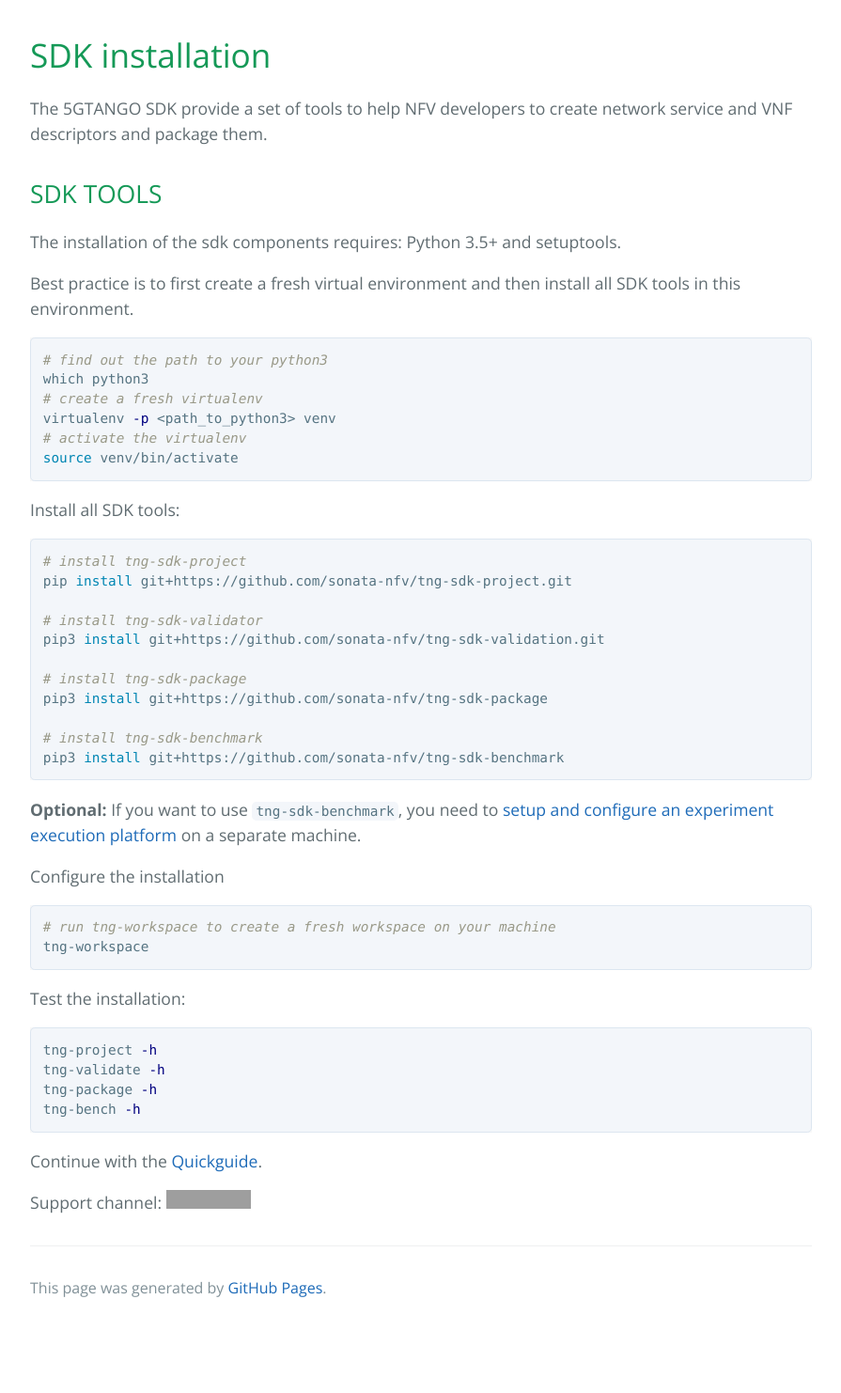
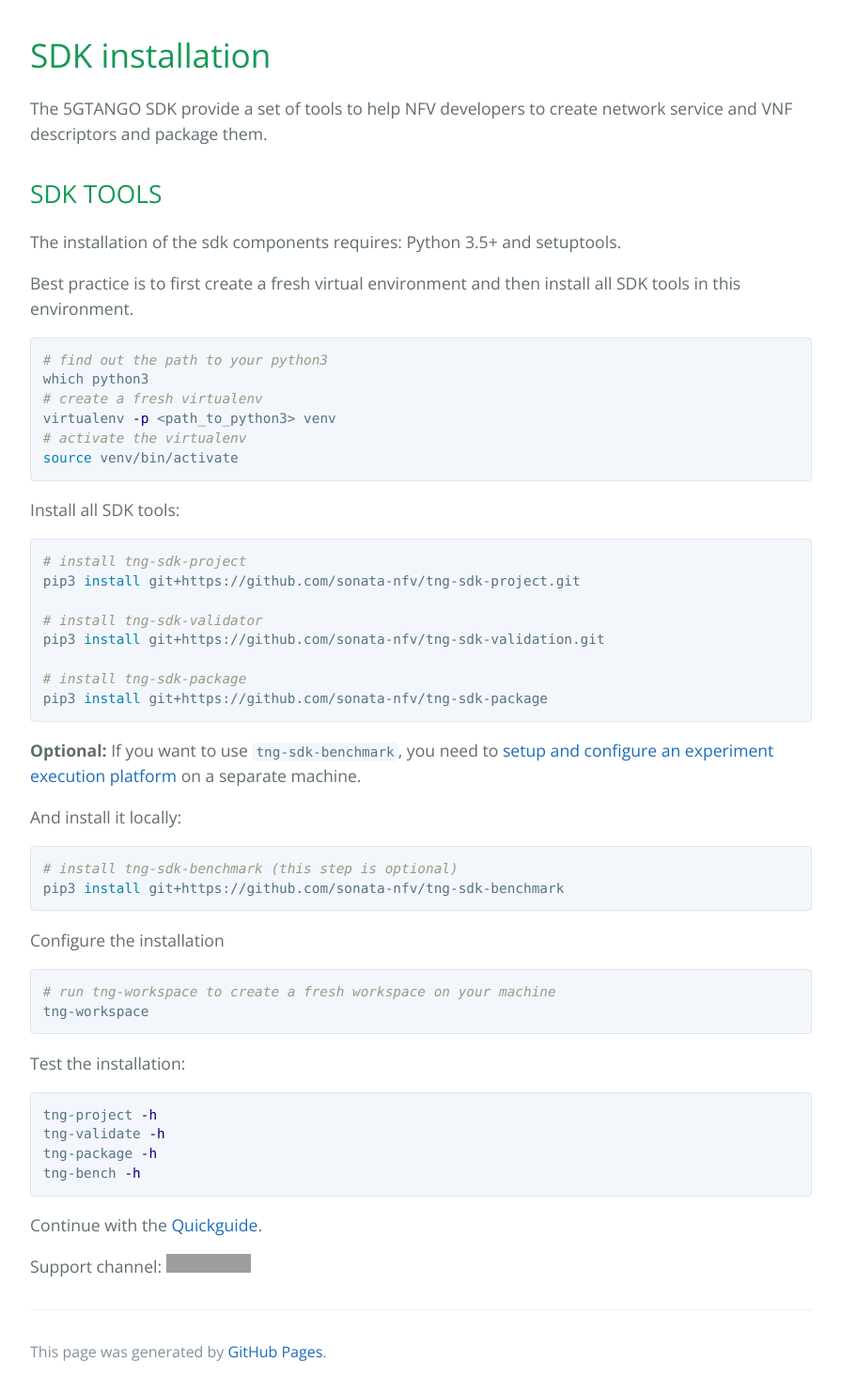
Before and after one commit to sonata-nfv/sonata-nfv.github.io, a Jekyll site: the page built from sdk-installation.md, in a window 1280 px wide. Shown: the whole page at 94% size, without its empty margins (192-1087 px from the left). Built offline with Jekyll 4.4.1, drawn with Linux system fonts in a browser that asks for light colours; our own code applies the rules of GitHub Pages for plain Markdown files; before the commit the page ends 1414 px from its top, so only the background shows below that; grey boxes are pictures that could not be loaded.

Commit message:
Update sdk-installation.md

````diff
--- a/sdk-installation.md
+++ b/sdk-installation.md
@@ -21,19 +21,23 @@ Install all SDK tools:
 
 ```sh
 # install tng-sdk-project
-pip install git+https://github.com/sonata-nfv/tng-sdk-project.git
+pip3 install git+https://github.com/sonata-nfv/tng-sdk-project.git
 
 # install tng-sdk-validator
 pip3 install git+https://github.com/sonata-nfv/tng-sdk-validation.git
 
 # install tng-sdk-package
 pip3 install git+https://github.com/sonata-nfv/tng-sdk-package
+```
 
-# install tng-sdk-benchmark
+
+**Optional:** If you want to use `tng-sdk-benchmark`, you need to [setup and configure an experiment execution platform](https://github.com/sonata-nfv/tng-sdk-benchmark/wiki/Setup-execution-platform-(vim-emu)) on a separate machine.
+
+And install it locally:
+```sh
+# install tng-sdk-benchmark (this step is optional)
 pip3 install git+https://github.com/sonata-nfv/tng-sdk-benchmark
 ```
-
-**Optional:** If you want to use `tng-sdk-benchmark`, you need to [setup and configure an experiment execution platform](https://github.com/sonata-nfv/tng-sdk-benchmark/wiki/Setup-execution-platform-(vim-emu)) on a separate machine.
 
 Configure the installation
 
````
